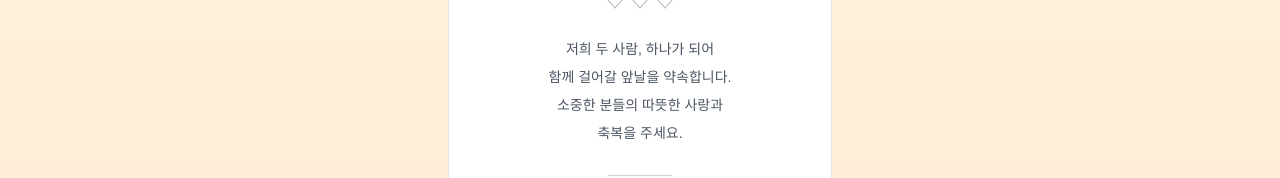
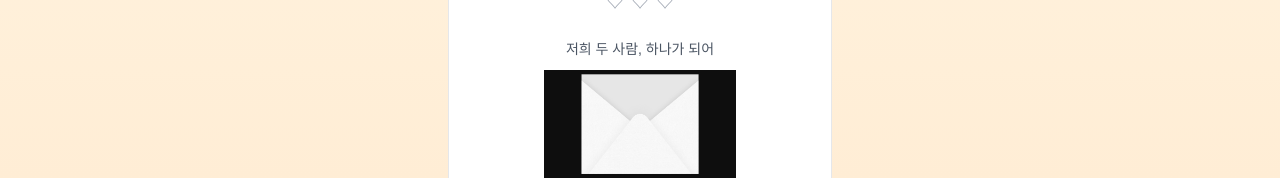
Before and after one commit to mongsil1025/dw-sm-wedding-invitation, a Next.js app: page / in a window 1280 px wide. Shown: the part 622-800 px from the top of the page. Built offline with nearby package versions, Linux system fonts and the light colour scheme; grey boxes are pictures that could not be loaded.

Commit message:
feat: add envelope image with scroll-triggered animation
Add fixed envelope image with smooth scroll-out animation.

#VERCEL_SKIP

Co-authored-by: 정선민 <49611224+mongsil1025@users.noreply.github.com>

```diff
--- a/app/page.tsx
+++ b/app/page.tsx
@@ -54,6 +54,17 @@ export default function WeddingInvitation() {
     <div className="min-h-screen bg-amber-50">
       {/* Fixed gradient background that doesn't scroll */}
       <div className="fixed inset-0 bg-gradient-to-b from-amber-50 to-orange-100 z-0" style={{ height: "100vh" }}></div>
+
+      {/* Envelope at bottom - disappears when scrolling */}
+      <div
+        className="fixed bottom-0 left-1/2 transform -translate-x-1/2 z-30 transition-transform duration-500 ease-out"
+        style={{
+          transform: `translateX(-50%) translateY(${scrollY > 50 ? "100%" : "0%"})`,
+        }}
+      >
+        <Image src="/envelope.png" alt="Envelope" width={200} height={120} className="w-48 h-auto" />
+      </div>
+
       {/* First Page - Fixed Behind (z-index lower) */}
       <div
         className="fixed inset-0 z-10 flex items-start justify-center"
```
Also changed, not shown: public/envelope.png (added).
